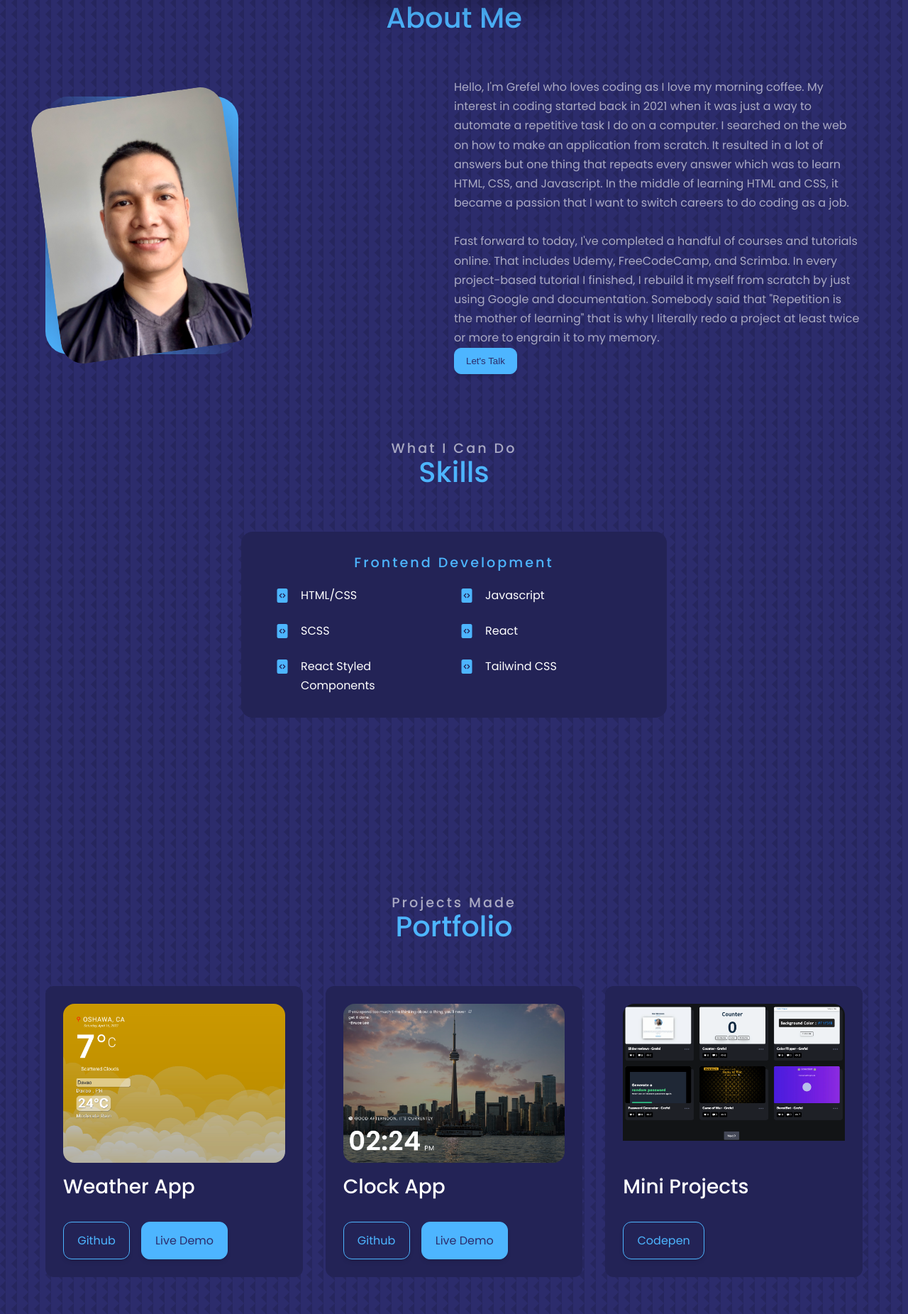
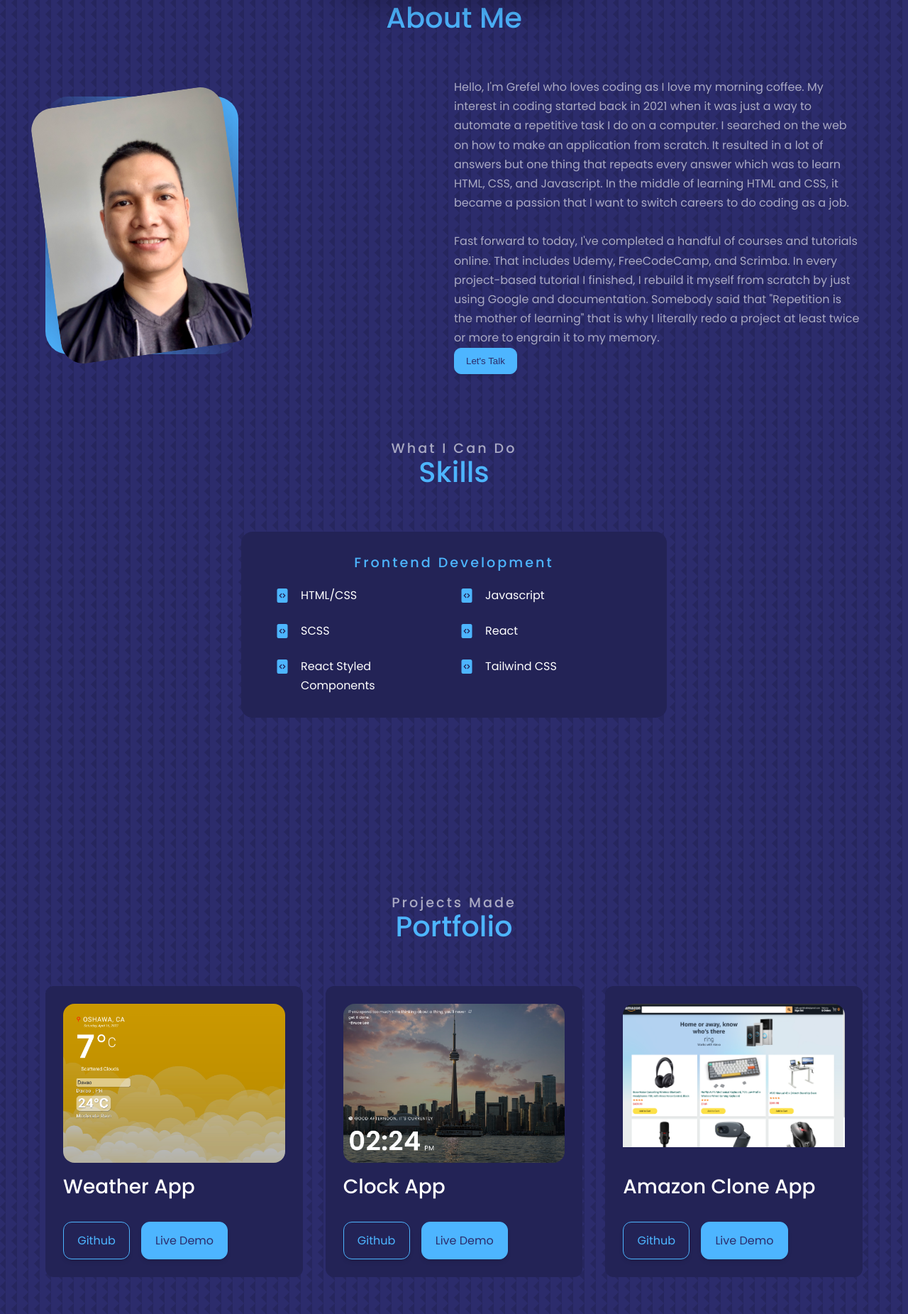
Before and after one commit to grefelnable/grefel-landing-page, a React (Create React App) app: page / in a window 1280 px wide. Shown: the part 740-2591 px from the top of the page at 71% size. Built offline with nearby package versions, Linux system fonts and the light colour scheme.

Commit message:
added animations from react reveal

```diff
--- a/package.json
+++ b/package.json
@@ -10,6 +10,7 @@
     "react": "^18.0.0",
     "react-dom": "^18.0.0",
     "react-icons": "^4.3.1",
+    "react-reveal": "^1.2.2",
     "react-scripts": "5.0.1",
     "sass": "^1.50.0",
     "web-vitals": "^2.1.4"
--- a/src/components/about/About.js
+++ b/src/components/about/About.js
@@ -1,10 +1,12 @@
 import React from "react"
 import "./About.scss"
 import Grefel from "../../assets/grefel-nable-2.jpg"
+import { Fade } from "react-reveal"
 
 const About = () => {
   return (
-    <section className="section about" id="about">
+    <section className="section about " id="about">
+      <Fade left>
         <div className="section__title">
           <h5>get to know</h5>
           <h2>about me</h2>
@@ -21,20 +23,21 @@ const About = () => {
             <p>
               Hello, I'm Grefel who loves coding as I love my morning coffee. My
               interest in coding started back in 2021 when it was just a way to
-            automate a repetitive task I do on a computer. I searched on the web
-            on how to make an application from scratch. It resulted in a lot of
-            answers but one thing that repeats every answer which was to learn
-            HTML, CSS, and Javascript. In the middle of learning HTML and CSS,
-            it became a passion that I want to switch careers to do coding as a
-            job.
+              automate a repetitive task I do on a computer. I searched on the
+              web on how to make an application from scratch. It resulted in a
+              lot of answers but one thing that repeats every answer which was
+              to learn HTML, CSS, and Javascript. In the middle of learning HTML
+              and CSS, it became a passion that I want to switch careers to do
+              coding as a job.
               <br />
               <br />
               Fast forward to today, I've completed a handful of courses and
-            tutorials online. That includes Udemy, FreeCodeCamp, and Scrimba. In
-            every project-based tutorial I finished, I rebuild it myself from
-            scratch by just using Google and documentation. Somebody said that
-            "Repetition is the mother of learning" that is why I literally redo
-            a project at least twice or more to engrain it to my memory.
+              tutorials online. That includes Udemy, FreeCodeCamp, and Scrimba.
+              In every project-based tutorial I finished, I rebuild it myself
+              from scratch by just using Google and documentation. Somebody said
+              that "Repetition is the mother of learning" that is why I
+              literally redo a project at least twice or more to engrain it to
+              my memory.
             </p>
             <button
               className="btn btn-primary"
@@ -44,6 +47,7 @@ const About = () => {
             </button>
           </div>
         </article>
+      </Fade>
     </section>
   )
 }
--- a/src/components/contact/Contact.js
+++ b/src/components/contact/Contact.js
@@ -2,6 +2,7 @@ import React from "react"
 import "./Contact.scss"
 import { FiMail } from "react-icons/fi"
 import { RiMessengerLine } from "react-icons/ri"
+import { Fade } from "react-reveal"
 // optional
 // import emailjs from "emailjs-com"
 
@@ -30,6 +31,7 @@ const Contact = () => {
   // }
   return (
     <section className="section contact" id="contact">
+      <Fade left>
         <div className="section__title">
           <h5>get in touch</h5>
           <h2>contact me</h2>
@@ -89,6 +91,7 @@ const Contact = () => {
           </button>
         </form> */}
         </div>
+      </Fade>
     </section>
   )
 }
--- a/src/components/contact/Contact.scss
+++ b/src/components/contact/Contact.scss
@@ -1,6 +1,7 @@
 @use "../../variables" as v;
 
 .contact {
+  margin-top: 12em;
   height: 80vh;
 }
 .contact__options {
--- a/src/components/header/Header.js
+++ b/src/components/header/Header.js
@@ -3,12 +3,14 @@ import "./Header.scss"
 import Buttons from "./Buttons"
 import HeaderSocial from "./HeaderSocial"
 import Grefel from "../../assets/grefel-hoodie-remove-bg.png"
+import { Fade } from "react-reveal"
 
 const Header = () => {
   return (
     <header>
+      <Fade left>
         <div className="container header__container">
-        <h5>Hello I'm</h5>
+          <h5 className="">Hello I'm</h5>
           <h1>Grefel</h1>
           <h5 className="text-light">Software Developer</h5>
           <Buttons />
@@ -17,6 +19,7 @@ const Header = () => {
             <img src={Grefel} alt="grefel in black hoodie" />
           </div>
         </div>
+      </Fade>
     </header>
   )
 }
--- a/src/components/nav/Nav.js
+++ b/src/components/nav/Nav.js
@@ -6,12 +6,14 @@ import {
   AiOutlineProject,
   AiOutlineMessage,
 } from "react-icons/ai"
+import { Fade } from "react-reveal"
 
 const Nav = () => {
   const [activeLink, setActiveLink] = React.useState("#")
 
   return (
     <nav>
+      <Fade right>
         <ul>
           <li>
             <button
@@ -66,6 +68,7 @@ const Nav = () => {
             </button>
           </li>
         </ul>
+      </Fade>
     </nav>
   )
 }
--- a/src/components/portfolio/Portfolio.js
+++ b/src/components/portfolio/Portfolio.js
@@ -2,12 +2,14 @@ import React from "react"
 import "./Portfolio.scss"
 import Data from "../../data"
 import Items from "./Items"
+import { Fade } from "react-reveal"
 
 const Portfolio = () => {
   const [projects, setProjects] = React.useState(Data)
   console.log(setProjects)
   return (
     <section className="section portfolio" id="portfolio">
+      <Fade left>
         <div className="section__title">
           <h5>projects made</h5>
           <h2>portfolio</h2>
@@ -36,6 +38,7 @@ const Portfolio = () => {
             </a>
           </article>
         </div>
+      </Fade>
     </section>
   )
 }
--- a/src/components/portfolio/Portfolio.scss
+++ b/src/components/portfolio/Portfolio.scss
@@ -1,7 +1,7 @@
 @use "../../variables" as v;
 
 .portfolio {
-  height: fit-content;
+  height: auto;
 }
 .portfolio__item {
   background: v.$color-secondary-600;
--- a/src/components/skills/Skills.js
+++ b/src/components/skills/Skills.js
@@ -1,10 +1,12 @@
 import React from "react"
 import "./Skills.scss"
 import { BsFillFileCodeFill } from "react-icons/bs"
+import { Fade } from "react-reveal"
 
 const Skills = () => {
   return (
     <section className="section skills">
+      <Fade left>
         <div className="section__title">
           <h5>what i can do</h5>
           <h2>skills</h2>
@@ -62,6 +64,7 @@ const Skills = () => {
             </div>
           </div>
         </article>
+      </Fade>
     </section>
   )
 }
--- a/src/data.js
+++ b/src/data.js
@@ -13,6 +13,13 @@ const Data = [
     github: "https://github.com/grefelnable/clock-app-gxl",
     demo: "https://clock-app-grefel.netlify.app/",
   },
+  {
+    id: 3,
+    image: "./images/amazon-clone.png",
+    name: "Amazon Clone app",
+    github: "https://github.com/grefelnable/amazon-clone-grefel",
+    demo: "https://amazon-clone-grefel.netlify.app/",
+  },
 ]
 
 export default Data
```
Also changed, not shown: public/images/amazon-clone.png (added), 1 other file (tests, documents, lock files or other folders). Lines whose indentation alone changed are shown as unchanged.
